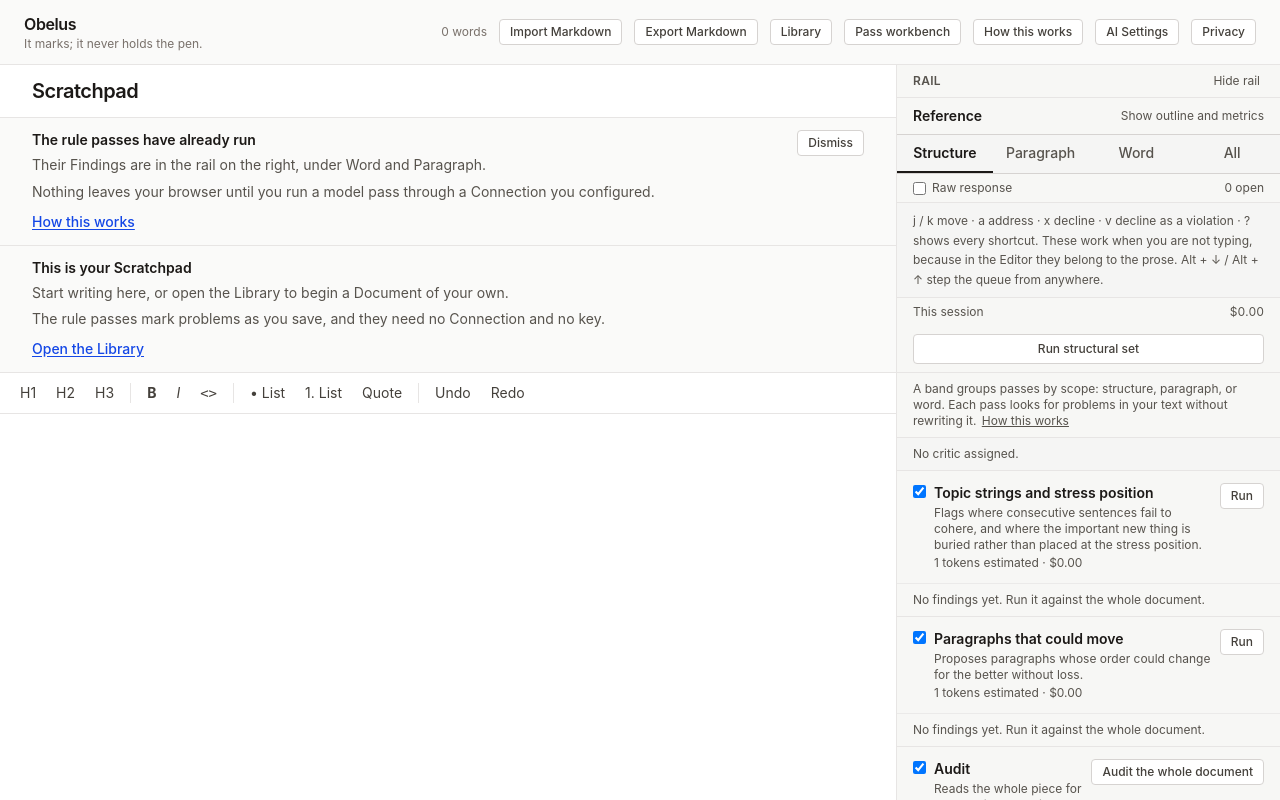
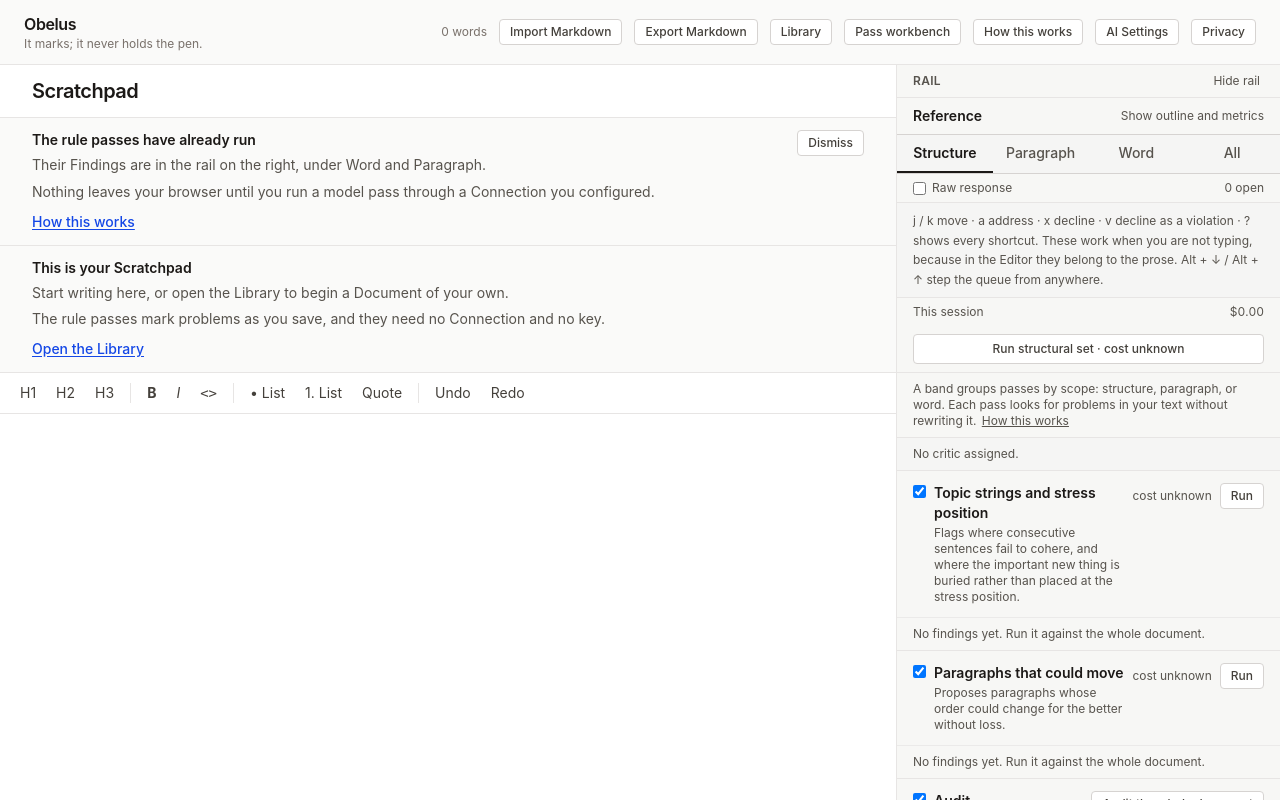
Before and after one commit to kiran-brahma/writing-tool, a React (Vite) app: page / in a window 1280 px wide. Shown: the top 800 px of the page. Built offline with nearby package versions, Linux system fonts and the light colour scheme.

Commit message:
Improve cost estimation and display
Introduces structural cost estimation for document-scope passes, tracking whether model prices are known to avoid misleading $0.00 displays. Updates the UI to show 'cost unknown' when prices are missing and integrates structural estimates into the run controls.

```diff
--- a/src/core/cost.ts
+++ b/src/core/cost.ts
@@ -1,3 +1,4 @@
+import type { Pass } from "./pass";
 import type { ModelUsage } from "../wire/modelRequest";
 
 /**
@@ -26,6 +27,26 @@ export interface CostEstimate {
   tokens: number;
   /** Tokens at the model's price, in US dollars. */
   costUsd: number;
+  /**
+   * Story 188: whether the price table carries a price for the model. When false,
+   * the control displays cost as unknown rather than $0.00.
+   */
+  costKnown: boolean;
+}
+
+export interface StructuralCostEstimate {
+  /** The characters across all qualifying passes and chunks. */
+  characters: number;
+  /** The summed tokens across all qualifying passes and chunks. */
+  tokens: number;
+  /** Tokens at the model's price, in US dollars. */
+  costUsd: number;
+  /** Whether the price table carries a price for the model. */
+  costKnown: boolean;
+  /** How many enabled document-scope passes contributed to the sum. */
+  passCount: number;
+  /** The chunk count used. */
+  chunks: number;
 }
 
 /** The spec's token estimate for a Run's characters. */
@@ -33,6 +54,29 @@ export function estimateTokens(characters: number): number {
   if (!Number.isFinite(characters) || characters <= 0) return 0;
   return Math.ceil(characters / 4);
 }
+
+/**
+ * Whether the price table has an entry pricing the model. An exact match
+ * wins; otherwise the longest key the model id starts with (at a separator)
+ * is used. When no matching entry exists, returns false.
+ */
+export function hasPriceFor(model: string, prices: PriceTable): boolean {
+  if (model === "") return false;
+  const exact = prices[model];
+  if (typeof exact === "number" && Number.isFinite(exact)) return true;
+
+  let best: string | null = null;
+  for (const key of Object.keys(prices)) {
+    if (key === "" || !model.startsWith(key)) continue;
+    const next = model.charAt(key.length);
+    if (next !== "" && !"-.:/".includes(next)) continue;
+    if (best === null || key.length > best.length) best = key;
+  }
+  const price = best === null ? undefined : prices[best];
+  return typeof price === "number" && Number.isFinite(price);
+}
+
+export const isPriceKnown = hasPriceFor;
 
 /**
  * The price for a model, or zero when the table has no entry. An exact model id
@@ -70,7 +114,89 @@ export function estimateRunCost(
 ): CostEstimate {
   const safeCharacters = Number.isFinite(characters) && characters > 0 ? characters : 0;
   const tokens = estimateTokens(safeCharacters);
-  return { characters: safeCharacters, tokens, costUsd: costForTokens(tokens, model, prices) };
+  return {
+    characters: safeCharacters,
+    tokens,
+    costUsd: costForTokens(tokens, model, prices),
+    costKnown: hasPriceFor(model, prices),
+  };
+}
+
+function isStructuralPass(pass: Pass): boolean {
+  if (pass.enabled === false) return false;
+  if (pass.scope !== "document") return false;
+  if (pass.kind !== undefined && pass.kind !== "model") return false;
+  if (pass.output !== undefined && pass.output !== "findings") return false;
+  return true;
+}
+
+/**
+ * Story 189: the summed estimate for the structural set before it is run. Sums
+ * over exactly the enabled document-scope model Passes it will execute,
+ * multiplied by the chunk count it will actually use.
+ */
+export function estimateStructuralCost(
+  passes: Pass[],
+  characters: number | Record<string, number>,
+  model: string,
+  prices: PriceTable,
+  chunkCount: number = 1,
+): StructuralCostEstimate {
+  const safeChunks = Number.isFinite(chunkCount) && chunkCount > 1 ? Math.floor(chunkCount) : 1;
+  const known = hasPriceFor(model, prices);
+
+  let totalCharacters = 0;
+  let totalTokens = 0;
+  let passCount = 0;
+
+  for (const pass of passes) {
+    if (!isStructuralPass(pass)) continue;
+
+    passCount++;
+    const rawChars = typeof characters === "number" ? characters : (characters[pass.id] ?? 0);
+    const safeChars = Number.isFinite(rawChars) && rawChars > 0 ? rawChars : 0;
+    const tokensPerChunk = estimateTokens(safeChars);
+    totalCharacters += safeChars * safeChunks;
+    totalTokens += tokensPerChunk * safeChunks;
+  }
+
+  const costUsd = costForTokens(totalTokens, model, prices);
+
+  return {
+    characters: totalCharacters,
+    tokens: totalTokens,
+    costUsd,
+    costKnown: known,
+    passCount,
+    chunks: safeChunks,
+  };
+}
+
+export const estimateStructuralSetCost = estimateStructuralCost;
+export const sumStructuralCost = estimateStructuralCost;
+
+/**
+ * A US dollar figure for an estimate or session total. Sub-cent figures keep
+ * four decimals so a cheap estimate never reads as `$0.00`; zero and anything
+ * not finite read as `$0.00`.
+ */
+export function formatUsd(value: number): string {
+  if (!Number.isFinite(value) || value <= 0) return "$0.00";
+  if (value < 0.01) return `$${value.toFixed(4)}`;
+  return `$${value.toFixed(2)}`;
+}
+
+/**
+ * Formats a pre-run cost estimate for display beside or on a Run control.
+ * When the price is not configured in the price table, reports that the cost
+ * is unknown rather than displaying $0.00 (story 188, 189).
+ */
+export function formatCostEstimate(
+  estimate: { costUsd: number; costKnown: boolean } | undefined,
+): string {
+  if (estimate === undefined) return "";
+  if (!estimate.costKnown) return "cost unknown";
+  return formatUsd(estimate.costUsd);
 }
 
 /**
--- a/src/editor/BandPanel.tsx
+++ b/src/editor/BandPanel.tsx
@@ -19,7 +19,7 @@ import type { AuditRunReport } from "../useDocument";
 import { AuditAccountRow, ReaderAccountRow } from "./AccountDisplay";
 import { ElapsedTimer } from "./ElapsedTimer";
 import { FindingRow } from "./FindingRow";
-import { formatUsd } from "./formatUsd";
+import { formatCostEstimate } from "./formatUsd";
 import { RuleConfigEditor } from "./RuleConfigEditor";
 import { QuarantinedRewrite, StruckViolations } from "./ViolationDisplay";
 import { splitViolations } from "./violationMarks";
@@ -340,24 +340,31 @@ function FindingsPassBlock({
       <PassHeading
         pass={pass}
         onToggle={onToggle}
-        detail={
-          estimate === undefined ? null : (
-            <p className="mt-0.5 text-xs text-stone-600">
-              {estimate.tokens.toLocaleString()} tokens estimated · {formatUsd(estimate.costUsd)}
-            </p>
-          )
-        }
         action={
           running ? (
             <RunningBadge since={runningSince} />
           ) : (
+            <div className="flex shrink-0 items-center gap-2">
+              {estimate !== undefined && (
+                <span
+                  className="text-xs text-stone-600 tabular-nums"
+                  title={`${estimate.tokens.toLocaleString()} tokens estimated${estimate.costKnown ? "" : " · cost is unknown"}`}
+                >
+                  {formatCostEstimate(estimate)}
+                </span>
+              )}
               <RunButton
                 disabled={!pass.enabled || busy}
                 onClick={() => onRun(pass.id)}
-              title={`Run against ${target}`}
+                title={
+                  estimate !== undefined && !estimate.costKnown
+                    ? `Run against ${target} (cost is unknown)`
+                    : `Run against ${target}`
+                }
               >
                 Run
               </RunButton>
+            </div>
           )
         }
       />
--- a/src/editor/WorkingOrderRail.tsx
+++ b/src/editor/WorkingOrderRail.tsx
@@ -9,7 +9,7 @@ import { announcementForTransition, railRunStateFromHandle, type RailRunState }
 import { BandPanel } from "./BandPanel";
 import { openFindings, selectionAfterLeavingPass, selectionAfterLeavingQueue, stepSelection } from "./findingQueue";
 import { FindingsSidebar } from "./FindingsSidebar";
-import { formatUsd } from "./formatUsd";
+import { formatCostEstimate, formatUsd } from "./formatUsd";
 import { JudgePanel } from "./JudgePanel";
 import { MetricsPanel } from "./MetricsPanel";
 import { OutlinePanel } from "./OutlinePanel";
@@ -403,12 +403,18 @@ export function WorkingOrderRail({
                     disabled={!hasStructuralPasses || runBusy}
                     title={
                       hasStructuralPasses
-                        ? "Run every enabled document-scope Pass"
+                        ? (handle.structuralEstimate.costKnown
+                            ? `Run every enabled document-scope Pass (${formatUsd(handle.structuralEstimate.costUsd)})`
+                            : "Run every enabled document-scope Pass (cost is unknown)")
                         : "Enable a structural Pass first"
                     }
                     className="w-full rounded border border-stone-300 bg-white px-2.5 py-1.5 text-xs font-medium text-stone-700 hover:bg-stone-100 disabled:cursor-not-allowed disabled:opacity-40 focus-visible:outline-none focus-visible:ring-2 focus-visible:ring-stone-600"
                   >
-                    {handle.structuralRunning ? "Running structural set…" : "Run structural set"}
+                    {handle.structuralRunning
+                      ? "Running structural set…"
+                      : hasStructuralPasses
+                        ? `Run structural set · ${formatCostEstimate(handle.structuralEstimate)}`
+                        : "Run structural set"}
                   </button>
                 </div>
                 {pastLimit && (
--- a/src/editor/formatUsd.ts
+++ b/src/editor/formatUsd.ts
@@ -1,10 +1 @@
-/**
- * A US dollar figure for a Run's estimate and the session total. Sub-cent
- * figures keep four decimals so a cheap estimate never reads as `$0.00`; zero
- * and anything not finite read as `$0.00`. Display only.
- */
-export function formatUsd(value: number): string {
-  if (!Number.isFinite(value) || value <= 0) return "$0.00";
-  if (value < 0.01) return `$${value.toFixed(4)}`;
-  return `$${value.toFixed(2)}`;
-}
+export { formatCostEstimate, formatUsd } from "../core/cost";
--- a/src/useDocument.ts
+++ b/src/useDocument.ts
@@ -2,8 +2,16 @@ import { useCallback, useEffect, useMemo, useRef, useState } from "react";
 import { reResolveFindings, type FindingInterval, type FindingResolution } from "./core/anchor";
 import { chunkTarget, DEFAULT_CHARACTER_LIMIT } from "./core/chunking";
 import type { RunReport, RunResult } from "./core/critique";
-import { addRunCost, estimateRunCost, type CostEstimate, type PriceTable } from "./core/cost";
 import type { DocTree } from "./core/docTree";
+import {
+  addRunCost,
+  estimateRunCost,
+  estimateStructuralCost,
+  hasPriceFor,
+  type CostEstimate,
+  type PriceTable,
+  type StructuralCostEstimate,
+} from "./core/cost";
 import { openFindingsInPass, type DeclineReason, type Finding, type Violation } from "./core/finding";
 import type { DocumentStatus, LibraryEntry } from "./core/library";
 import {
@@ -189,6 +197,12 @@ export interface DocumentHandle {
    * warning never promises a split the Document cannot support.
    */
   documentChunks: number;
+  /**
+   * Story 189: the summed cost estimate for the structural set before it is
+   * run. Sums over exactly the enabled document-scope Passes it will execute,
+   * multiplied by the chunk count it will actually use.
+   */
+  structuralEstimate: StructuralCostEstimate;
   /** Story 73: every model Run's raw response, keyed by Pass id. */
   rawResponses: Record<string, string>;
   /** Stories 91–93: the Reader accounts stored for the Document, in Section order. */
@@ -1084,10 +1098,57 @@ export function useDocument(): DocumentHandle {
         documentRecord.title,
       );
       const characters = target === null ? documentRecord.canonical.length : promptCharacters(pass.prompt ?? "", target);
-      estimates[pass.id] = estimateRunCost(characters, model, priceTable);
+      const chunks = pass.scope === "document" ? documentChunks : 1;
+      const base = estimateRunCost(characters, model, priceTable);
+      estimates[pass.id] = {
+        characters: base.characters * chunks,
+        tokens: base.tokens * chunks,
+        costUsd: base.costUsd * chunks,
+        costKnown: base.costKnown,
+      };
     }
     return estimates;
-  }, [documentRecord, passes, targetBlockIndex, criticConnection, priceTable]);
+  }, [documentRecord, passes, targetBlockIndex, criticConnection, priceTable, documentChunks]);
+
+  /**
+   * Story 189: the summed cost estimate for the structural set before it is
+   * run. Sums over exactly the enabled document-scope Passes it will execute,
+   * multiplied by the chunk count it will actually use.
+   */
+  const structuralEstimate = useMemo(() => {
+    if (documentRecord === null) {
+      return {
+        characters: 0,
+        tokens: 0,
+        costUsd: 0,
+        costKnown: hasPriceFor(criticConnection?.model ?? "", priceTable),
+        passCount: 0,
+        chunks: 1,
+      };
+    }
+    const model = criticConnection?.model ?? "";
+    const charactersMap: Record<string, number> = {};
+    for (const pass of passes) {
+      if (pass.kind !== "model" || !isFindingsPass(pass)) continue;
+      const target = targetForPass(
+        pass,
+        documentRecord.tree,
+        targetBlockIndex,
+        documentRecord.title,
+      );
+      charactersMap[pass.id] =
+        target === null
+          ? documentRecord.canonical.length
+          : promptCharacters(pass.prompt ?? "", target);
+    }
+    return estimateStructuralCost(
+      passes,
+      charactersMap,
+      model,
+      priceTable,
+      documentChunks,
+    );
+  }, [documentRecord, passes, targetBlockIndex, criticConnection, priceTable, documentChunks]);
 
   /** Story 51: stores the Writer's edited price table. */
   const savePriceTable = useCallback(async (table: PriceTable) => {
@@ -1605,6 +1666,7 @@ export function useDocument(): DocumentHandle {
     firstRunNoteDismissed,
     dismissFirstRunNote,
     documentChunks,
+    structuralEstimate,
     rawResponses,
     readerAccounts,
     readerRunning,
```
Also changed, not shown: 1 other file (tests, documents, lock files or other folders). Lines whose indentation alone changed are shown as unchanged.
